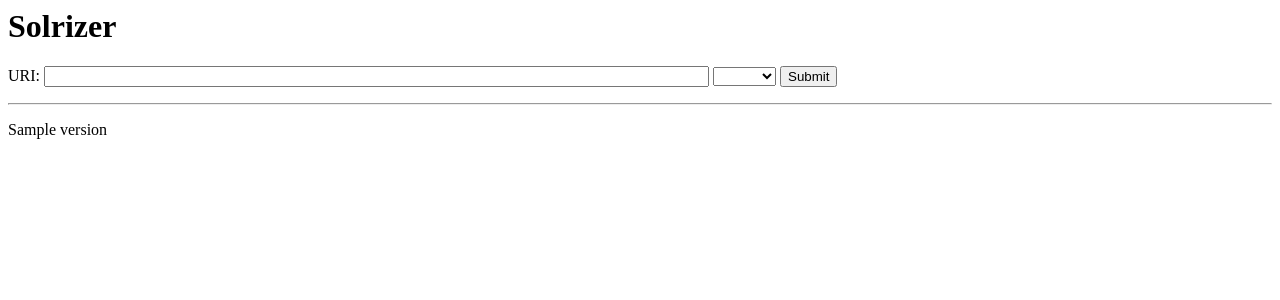
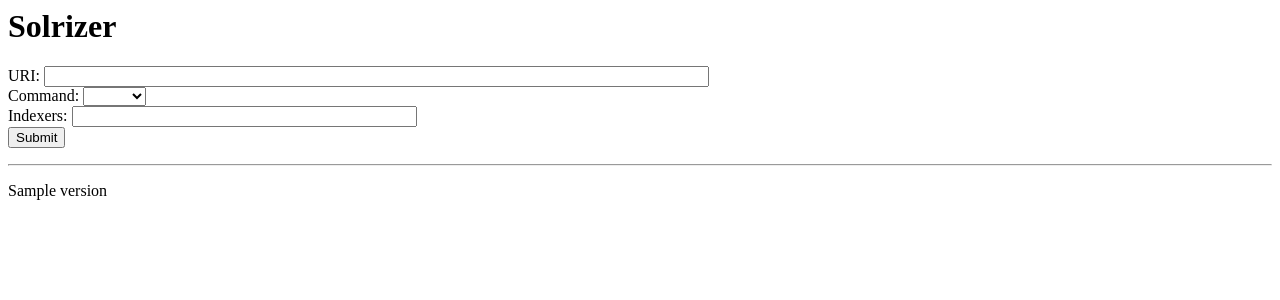
Before and after one commit to umd-lib/solrizer, a Flask app: template src/solrizer/templates/index.html in a window 1280 px wide. Shown: the top 300 px of the page. Run offline with Flask 3, Linux system fonts and the light colour scheme; the template is opened without the code that fills it: most values are stand-ins (such as "Sample title", 1, 10 or a date in 2020); parts of the project's set-up code (start-up, migrations or seed data) failed here and were passed over.

Commit message:
LIBFCREPO-1773. Added "indexers" textbox to Solrizer home page form
Added an "indexers" input textbox to the Solrizer form.

Because the "indexers" field should *not* be submitted if it is empty,
added a JavaScript snippet suggested by Google AI to disable the
"indexers" field if it is empty when the form is submitted (so that no
value for the field is sent).

Also, Firefox persists the "disabled" attribute of the field, so added
another JavaScript snippet suggested by Google AI to renable the field
when returning to the page via the browser's "Back" button.

https://umd-dit.atlassian.net/browse/LIBFCREPO-1773

```diff
--- a/src/solrizer/templates/index.html
+++ b/src/solrizer/templates/index.html
@@ -5,15 +5,47 @@
     <body>
     <h1>Solrizer</h1>
     <form method="get" action="/doc">
-        <label>URI: <input name="uri" type="text" size="80"/></label>
+        <div>
+            <label>URI: <input name="uri" type="text" size="80"/></label>
+        </div>
+        <div>
+        <label for="command">Command:</label>
         <select name="command">
-        <option value=""></option>
-        <option value="add">add</option>
-        <option value="update">update</option>
+            <option value=""></option>
+            <option value="add">add</option>
+            <option value="update">update</option>
         </select>
+        </div>
+        <div>
+        <label for="indexers">Indexers:</label>
+        <input type="text" id="indexers" name="indexers" size=40>
+        </div>
         <button type="submit">Submit</button>
     </form>
     <hr/>
-    <p id="version">{{version}}</p>
+    <p id="version">{{ version }}</p>
+    <script>
+    document.querySelector("form").addEventListener("submit", function() {
+        // Disable empty "input" fields, so they are not submitted as part
+        // of the form.
+        const inputs = this.querySelectorAll('input');
+
+        inputs.forEach(input => {
+            // If the trimmed value is empty, disable the field
+            if (input.value.trim() === "") {
+                input.disabled = true;
+            }
+        });
+    });
+    window.addEventListener('pageshow', function(event) {
+        // Re-enable any "input" fields that were disabled on submission.
+        // This is needed because Firefox persists the "disabled" state when
+        // returning to the form using the browser's "Back" button.
+        const inputs = document.querySelectorAll('input');
+
+        inputs.forEach(input => { input.disabled = false });
+        }
+    );
+    </script>
     </body>
 </html>
```
